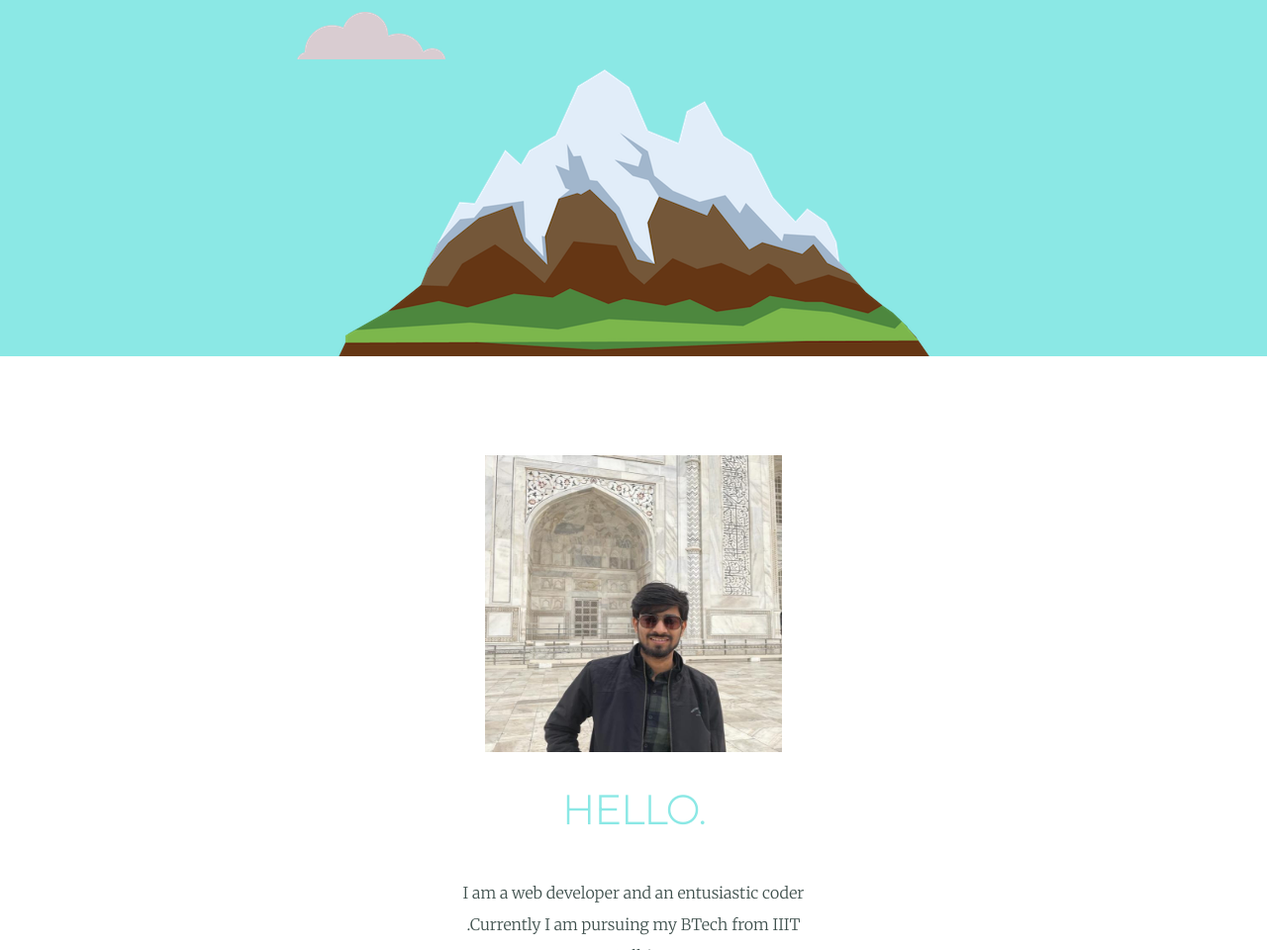
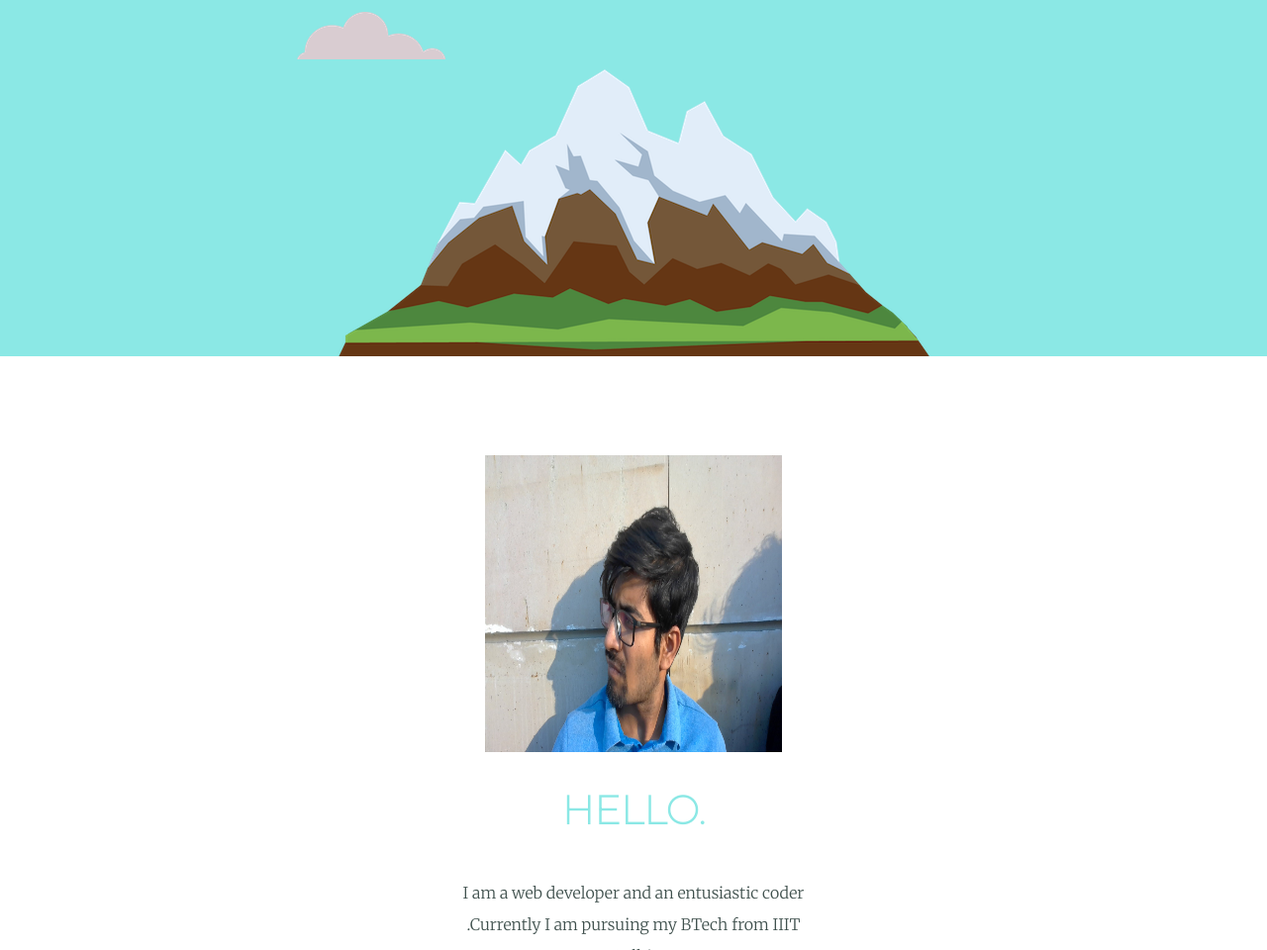
Before and after one commit to Aayushch1212/newcv, a plain HTML site: page index.html in a window 1280 px wide. Shown: the part 403-1363 px from the top of the page at 99% size. Drawn offline with Linux system fonts and the light colour scheme.

Commit message:
Update index.html

```diff
--- a/index.html
+++ b/index.html
@@ -81,7 +81,7 @@
 </div>
 <div class="middle-container">
     <div class="profile">
-      <img src="Aayush2.jpeg" height="300px" width="300px" alt="">
+      <img src="Aayush.jpg" height="300px" width="300px" alt="">
       <h2>HELLO.</h2>
       <p class="intro">I am a web developer and an entusiastic coder .Currently I am pursuing my BTech from IIIT Delhi.</p>
     </div>
```
